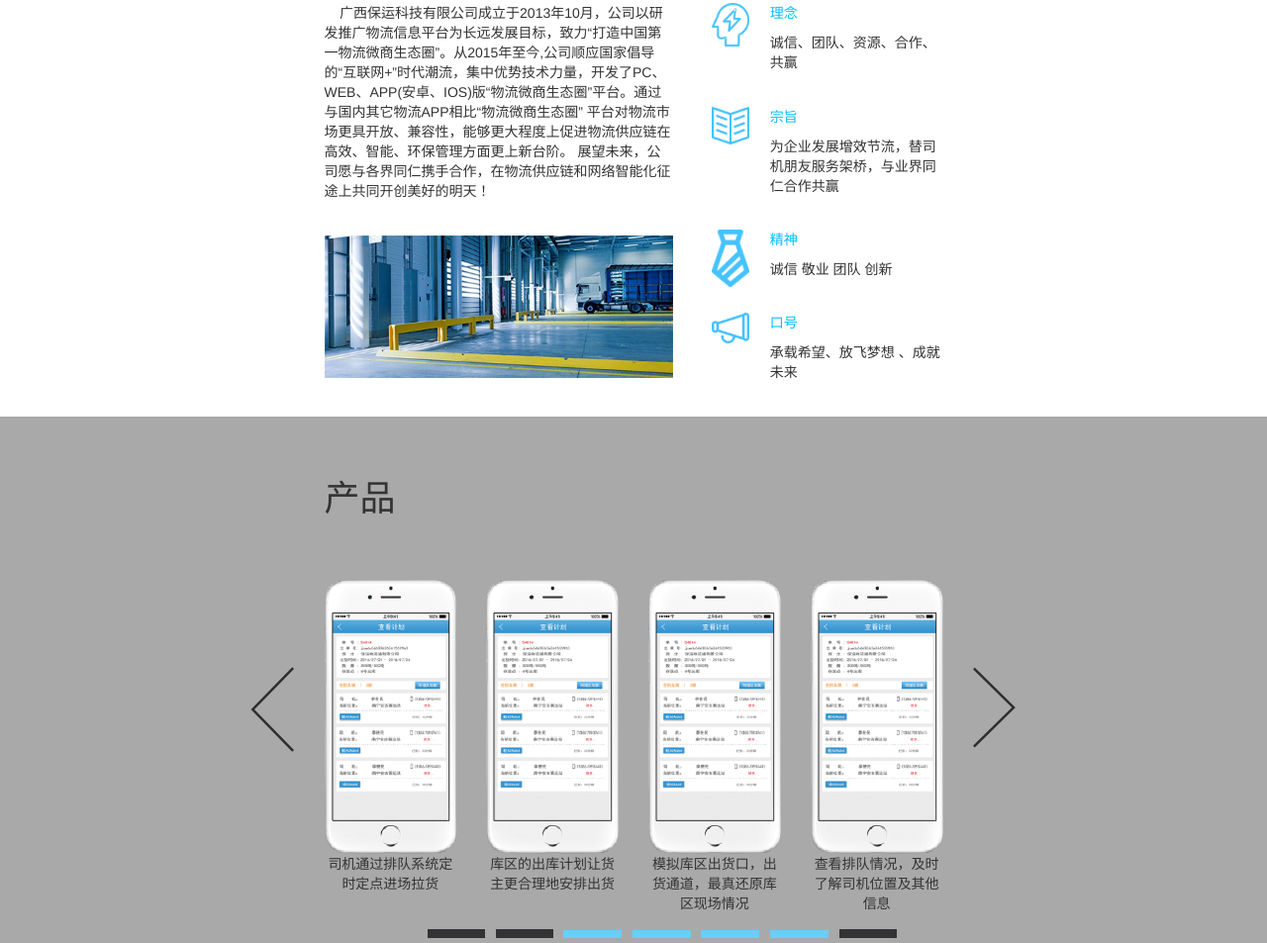
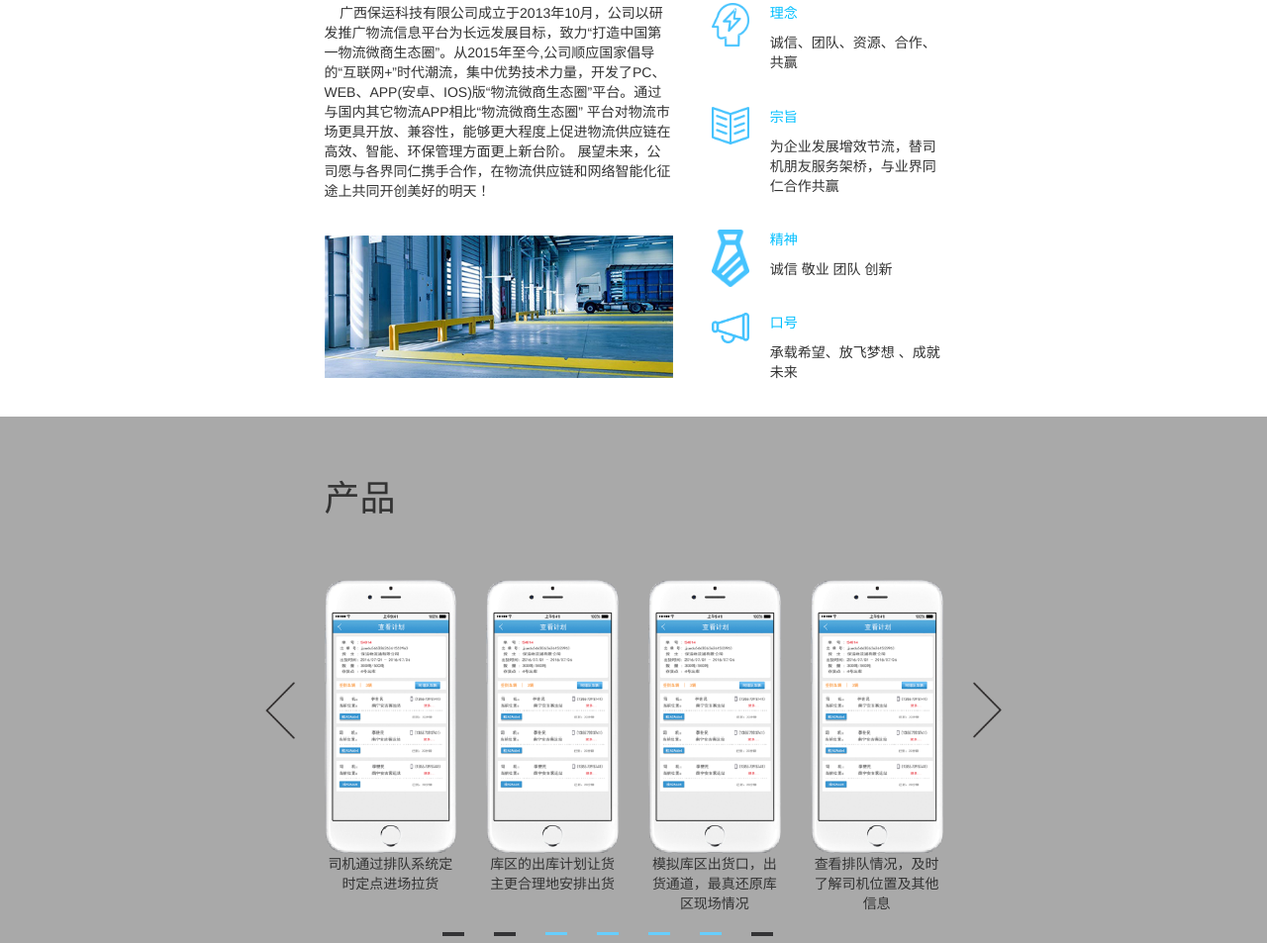
Before and after one commit to lucyhx/web-bykj, a plain HTML site: page index.html in a window 1280 px wide. Shown: the part 732-1685 px from the top of the page at 99% size. Drawn offline with Linux system fonts and the light colour scheme.

Commit message:
fix index cp

```diff
--- a/css/baoyun.css
+++ b/css/baoyun.css
@@ -126,14 +126,21 @@ margin-left: 25%;
   background-color: darkgrey;
 }
 
-.jt{
-  margin-top: 45%;
-  margin-left: 85%;
-  padding-top: 40%;
+.jt-img-l {
+  width: 10%;
+  height: auto;
+  float: right;
+  margin-top: 90%;
+}
+
+.jt-img-r {
+  width: 10%;
+  height: auto;
+  float: left;
+  margin-top: 90%;
 }
 
 .zs{
-
 }
 
 .sj-zs{
@@ -150,17 +157,10 @@ margin-left: 25%;
   text-align: center;
 }
 
-.tip{
-  margin-left: 15%;
+.tip {
 }
 
-.st{
-  float: left;
-  margin-left: 2%;
+.st-img {
+  width: 100%;
+  height: auto;
 }
-
-.jt-1{
-  margin-top: 45%;
-  margin-right: 85%;
-  padding-top: 40%;
-}
--- a/index.html
+++ b/index.html
@@ -153,9 +153,7 @@
 <div id="cp">
   <div class="row">
     <div class="col-xs-2 col-md-3">
-      <div class="jt">
-        <img src="image/yjiantou.png">
-      </div>
+        <img class="jt-img-l" src="image/yjiantou.png">
     </div>
     <div class="col-xs-8 col-md-6">
       <div class="gs">
@@ -215,41 +213,38 @@
         </div>
       </div>
       <div class="tip">
-        <div class="st">
-          <img src="image/blacktip.png">
+        <div  class="col-xs-1 col-md-1 col-xs-offset-2 col-md-offset-2">
+          <img class="st-img" src="image/blacktip.png">
         </div>
 
-        <div class="st">
-          <img src="image/blacktip.png">
+        <div  class="col-xs-1 col-md-1">
+          <img  class="st-img" src="image/blacktip.png">
         </div>
 
-        <div class="st">
-          <img src="image/bluetip.png">
+        <div  class="col-xs-1 col-md-1">
+          <img  class="st-img" src="image/bluetip.png">
         </div>
 
-        <div class="st">
-          <img src="image/bluetip.png">
+        <div  class="col-xs-1 col-md-1">
+          <img  class="st-img" src="image/bluetip.png">
         </div>
 
-        <div class="st">
-          <img src="image/bluetip.png">
+        <div  class="col-xs-1 col-md-1">
+          <img  class="st-img" src="image/bluetip.png">
         </div>
 
-       <div class="st">
-         <img src="image/bluetip.png">
+       <div  class="col-xs-1 col-md-1">
+         <img  class="st-img" src="image/bluetip.png">
        </div>
 
-        <div class="st">
-          <img src="image/blacktip.png">
+        <div class="col-xs-1 col-md-1">
+          <img  class="st-img" src="image/blacktip.png">
         </div>
-
       </div>
 
     </div>
     <div class="col-xs-2 col-md-3">
-      <div class="jt-1">
-        <img src="image/zjiantou.png">
-      </div>
+        <img class="jt-img-r"  src="image/zjiantou.png">
     </div>
   </div>
 </div>
```
